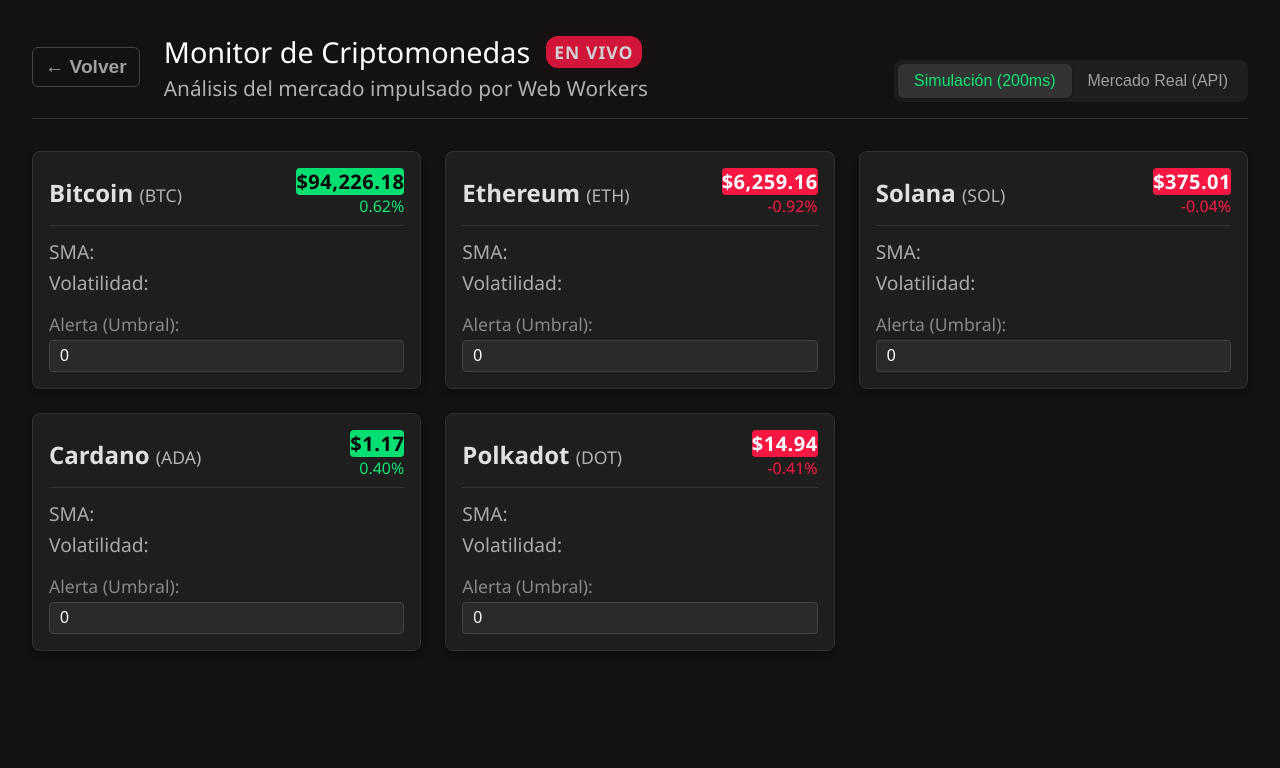
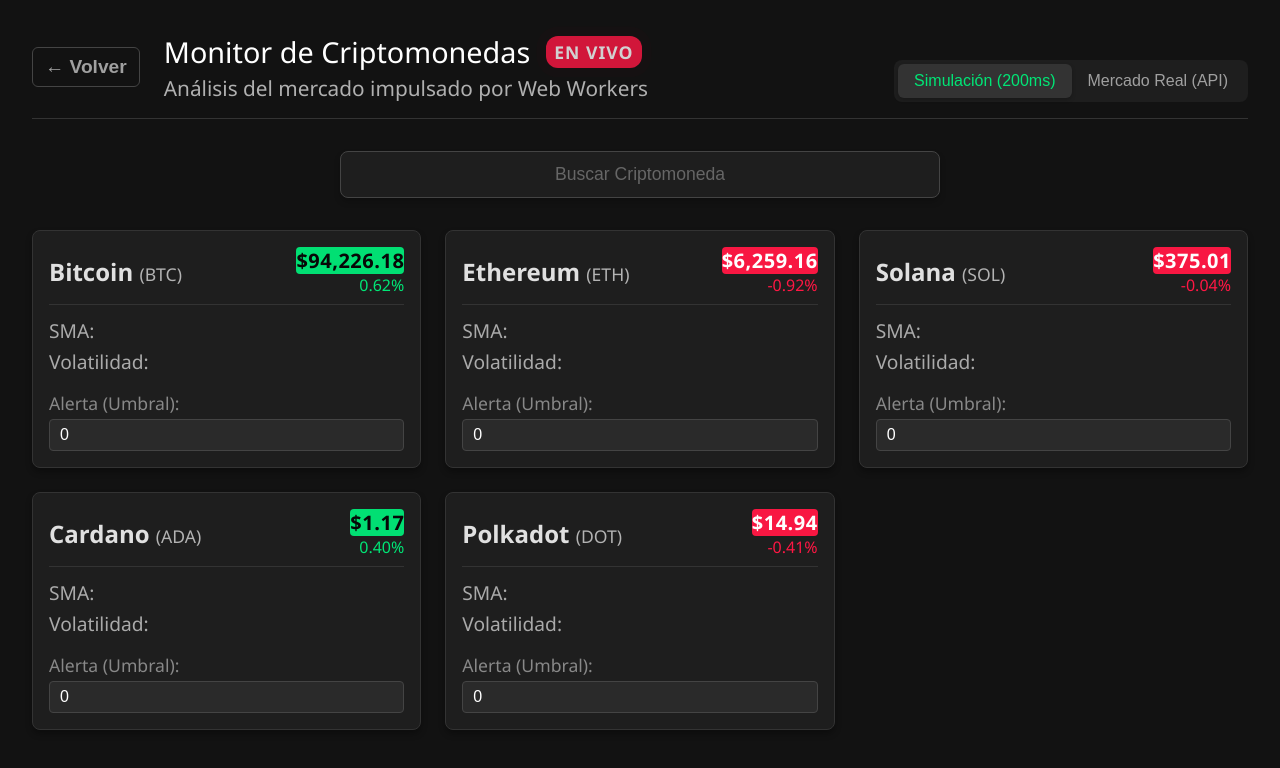
Before and after one commit to ragnarsson03/crypto-angular, an Angular app: page /dashboard in a window 1280 px wide. Shown: the top 768 px of the page. Built offline with nearby package versions, Linux system fonts and the light colour scheme.

Commit message:
update
Agregado buscador de cripto

```diff
--- a/src/app/features/dashboard/dashboard.component.scss
+++ b/src/app/features/dashboard/dashboard.component.scss
@@ -133,6 +133,43 @@
   }
 }
 
+// Contenedor principal del buscador (debajo del header)
+.search-container {
+  display: flex;
+  justify-content: center; // Centrado horizontalmente
+  width: 100%;
+  margin-bottom: 2rem;
+
+  // Estilos para el Buscador (Search Box)
+  .search-box {
+    width: 60%;
+    max-width: 600px;
+
+    input {
+      background: #1e1e1e;
+      border: 1px solid #444;
+      color: white;
+      padding: 12px 16px; // Input más grande
+      border-radius: 8px;
+      font-size: 1.1rem; // Texto más grande
+      width: 100%;
+      transition: all 0.3s;
+      box-shadow: 0 4px 6px rgba(0, 0, 0, 0.2);
+
+      &:focus {
+        border-color: #00e676;
+        outline: none;
+        box-shadow: 0 0 0 2px rgba(0, 230, 118, 0.2);
+      }
+
+      &::placeholder {
+        color: #666;
+        text-align: center;
+      }
+    }
+  }
+}
+
 .grid {
   display: grid;
   grid-template-columns: repeat(auto-fit, minmax(300px, 1fr));
@@ -208,6 +245,7 @@
 ::ng-deep .flash-up {
   animation: flashGreen 0.6s ease-out;
   border-radius: 4px;
+
 }
 
 ::ng-deep .flash-down {
--- a/src/app/features/dashboard/dashboard.component.ts
+++ b/src/app/features/dashboard/dashboard.component.ts
@@ -1,4 +1,4 @@
-import { Component, OnInit, OnDestroy, signal, inject, ChangeDetectionStrategy, effect } from '@angular/core';
+import { Component, OnInit, OnDestroy, signal, inject, ChangeDetectionStrategy, effect, computed } from '@angular/core';
 import { CommonModule } from '@angular/common';
 import { Subscription, interval } from 'rxjs';
 import { ActivatedRoute, Router, RouterModule } from '@angular/router';
@@ -36,6 +36,9 @@
               Mercado Real (API)
             </button>
           </div>
+            <!-- El método va en la clase, no en el template -->
+
+
 
           @if (activeTab() === 'real') {
             <div class="timer-badge">
@@ -45,8 +48,20 @@
         </div>
       </header>
 
+      <!-- Input de Búsqueda (Movido aquí) -->
+      <div class="search-container">
+        <div class="search-box">
+           <input
+             type="text"
+             placeholder="Buscar Criptomoneda"
+             [value]="searchTerm()"
+             (input)="updateSearch($event)">
+        </div>
+      </div>
+
       <div class="grid">
-        @for (asset of rawPrices(); track trackByAssetId($index, asset)) {
+        <!-- Iterate over FILTERED prices instead of raw -->
+        @for (asset of filteredPrices(); track trackByAssetId($index, asset)) {
           <app-crypto-card
             [asset]="asset"
             [stats]="getStats(asset.id)">
@@ -78,6 +93,23 @@
   // Tab State
   readonly activeTab = signal<'sim' | 'real'>('sim');
   readonly nextUpdateIn = signal<number>(10);
+
+  // Search Filter State (Comentado como pediste)
+  readonly searchTerm = signal<string>(''); // Almacena el texto del buscador
+
+  // Computed Signal: Filtra rawPrices basado en searchTerm
+  // Se actualiza automáticamente cuando cambia rawPrices O searchTerm
+  readonly filteredPrices = computed(() => {
+    const term = this.searchTerm().toLowerCase();
+    const prices = this.rawPrices();
+
+    if (!term) return prices;
+
+    return prices.filter(p =>
+      p.id.toLowerCase().includes(term) ||
+      p.symbol.toLowerCase().includes(term)
+    );
+  });
 
   constructor() {
     this.initWorker();
@@ -186,12 +218,18 @@
     }
   }
 
-  // Helper to get stats for a specific asset from the signal
+  // Estadísticas de un asset específico usando signal
   getStats(assetId: string): WorkerResponse | undefined {
     return this.marketStats().find(s => s.id === assetId);
   }
 
-  // Performance optimization for @for loop
+  // Input de Búsqueda
+  updateSearch(event: Event) {
+    const input = event.target as HTMLInputElement;
+    this.searchTerm.set(input.value);
+  }
+
+  // Optimización de rendimiento para el bucle @for
   trackByAssetId(index: number, item: CryptoAsset): string {
     return item.id;
   }
```
